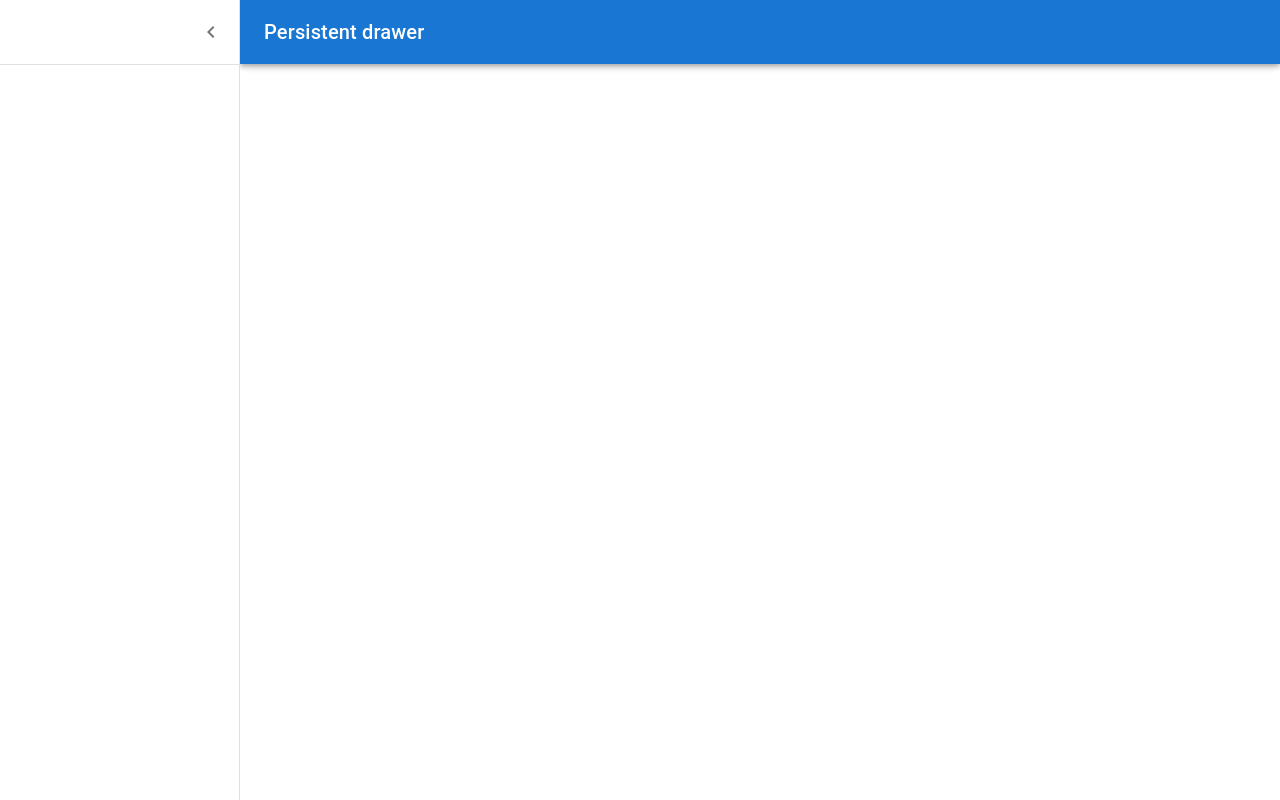
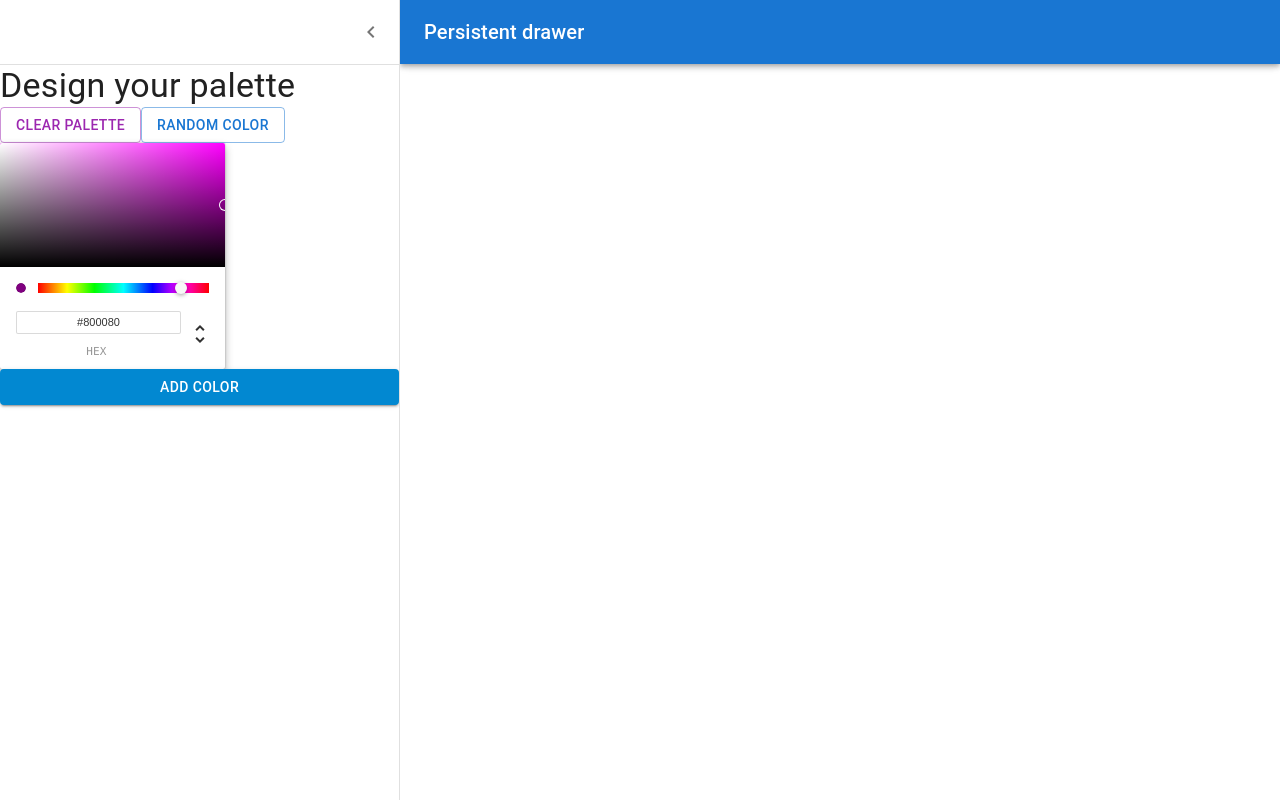
Before and after one commit to ElliotSherman/react-color-palettes-project, a React (Create React App) app: page /palette/new in a window 1280 px wide. Both pictures are taken after a click on the button "open drawer". Built offline with nearby package versions, Linux system fonts and the light colour scheme.

Commit message:
add color picker and buttons to drawer

```diff
--- a/package.json
+++ b/package.json
@@ -14,6 +14,7 @@
     "chroma-js": "^2.1.2",
     "rc-slider": "^9.7.5",
     "react": "^17.0.2",
+    "react-color": "^2.19.3",
     "react-copy-to-clipboard": "^5.0.4",
     "react-dom": "^17.0.2",
     "react-router-dom": "^6.2.1",
--- a/src/NewPaletteForm.js
+++ b/src/NewPaletteForm.js
@@ -1,6 +1,7 @@
 import React, {useState} from 'react';
 import { styled } from '@mui/material/styles';
 import Box from '@mui/material/Box';
+import Button from '@mui/material/Button';
 import Drawer from '@mui/material/Drawer';
 import CssBaseline from '@mui/material/CssBaseline';
 import MuiAppBar from '@mui/material/AppBar';
@@ -10,9 +11,10 @@ import Divider from '@mui/material/Divider';
 import IconButton from '@mui/material/IconButton';
 import MenuIcon from '@mui/icons-material/Menu';
 import ChevronLeftIcon from '@mui/icons-material/ChevronLeft';
+import { ChromePicker } from 'react-color';
 
 
-const drawerWidth = 240;
+const drawerWidth = 400;
 
 const Main = styled('main', { shouldForwardProp: (prop) => prop !== 'open' })(
   ({ theme, open }) => ({
@@ -62,7 +64,11 @@ const DrawerHeader = styled('div')(({ theme }) => ({
 export default function NewPaletteForm() {
 //   const theme = useTheme();
   const [open, setOpen] = useState(false);
+  const [color, setColor] = useState('purple')
 
+  const changeColor = (newColor) => {
+    setColor(newColor)
+  }
   const handleDrawerOpen = () => {
     setOpen(true);
   };
@@ -109,9 +115,15 @@ export default function NewPaletteForm() {
           </IconButton>
         </DrawerHeader>
         <Divider />
+        <Typography variant='h4'>Design your palette</Typography>
+        <div>
+            <Button variant='outlined' color='secondary'>Clear Palette</Button>
+            <Button variant='outlined' color='primary'>Random Color</Button>
+        </div>
+        <ChromePicker color={color} onChange={(newColor)=>changeColor(newColor)} disableAlpha />
+        <Button variant='contained' color='info' >Add Color</Button>
       </Drawer>
       <Main open={open}>
-        <DrawerHeader />
       </Main>
     </Box>
   );
```
Also changed, not shown: 1 other file (tests, documents, lock files or other folders).
